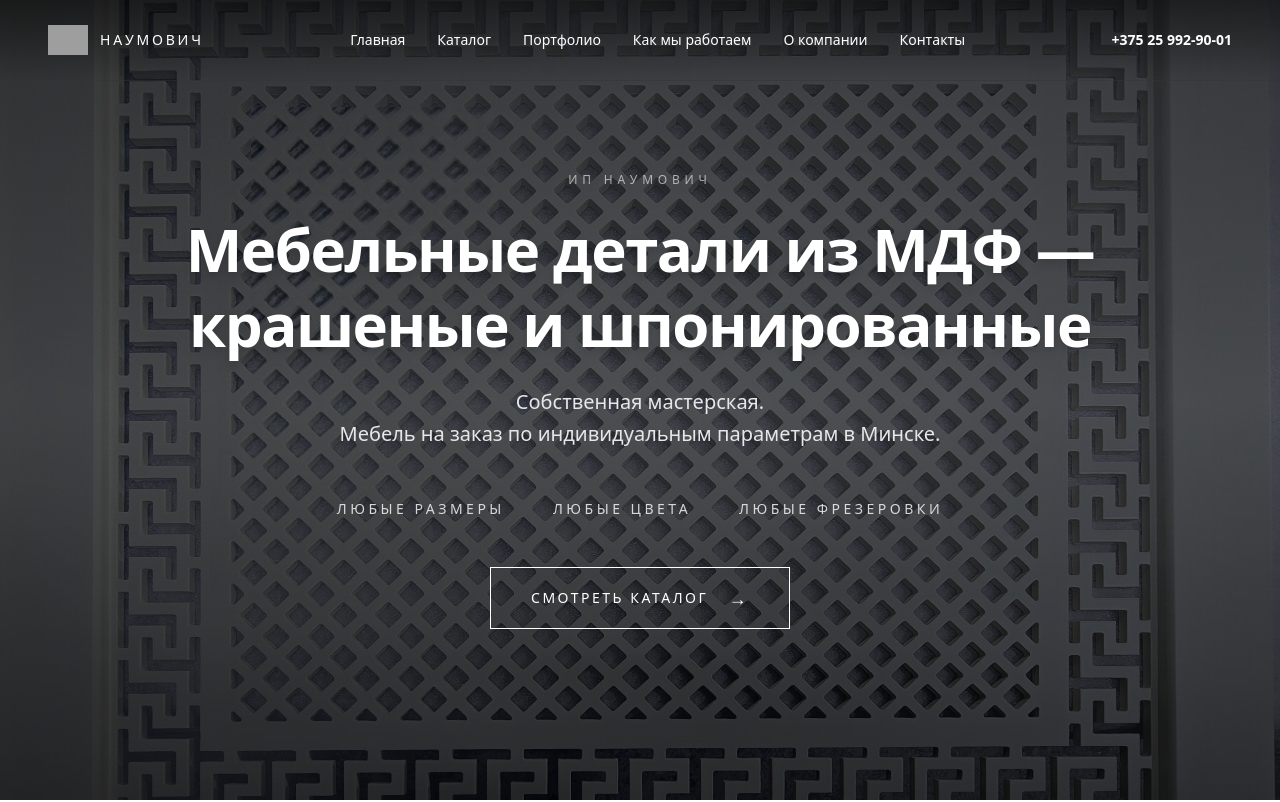
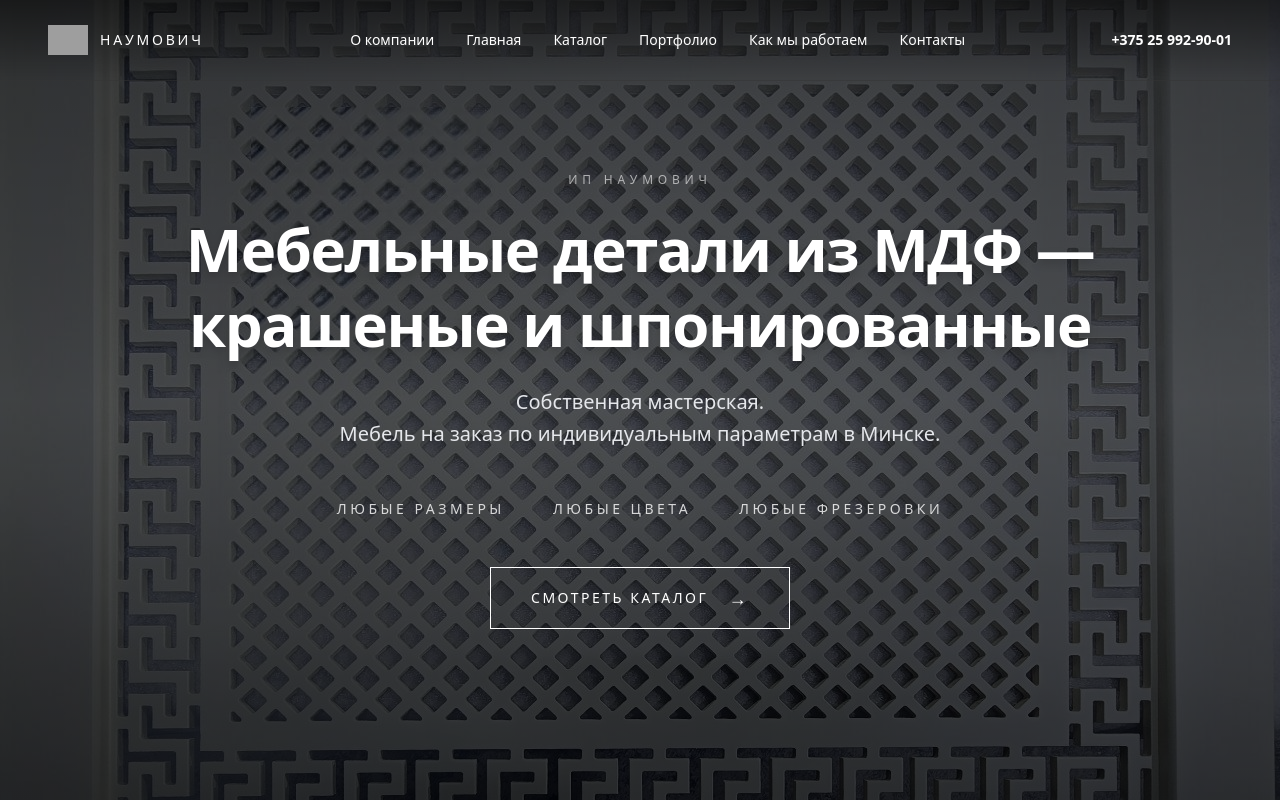
Before and after one commit to IljaBelousow/naumovich-site, a Next.js app: page / in a window 1280 px wide. Shown: the top 802 px of the page. Built offline with nearby package versions, Linux system fonts and the light colour scheme; grey boxes are pictures that could not be loaded.

Commit message:
Move About company to first navigation position

```diff
--- a/src/components/Header.tsx
+++ b/src/components/Header.tsx
@@ -5,11 +5,11 @@ import Link from "next/link";
 import { usePathname } from "next/navigation";
 
 const navigation = [
+  { name: "О компании", href: "/about" },
   { name: "Главная", href: "/" },
   { name: "Каталог", href: "/catalog" },
   { name: "Портфолио", href: "/portfolio" },
   { name: "Как мы работаем", href: "/production" },
-  { name: "О компании", href: "/about" },
   { name: "Контакты", href: "/contacts" },
 ];
 
```
